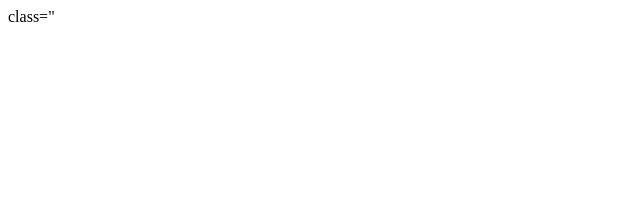
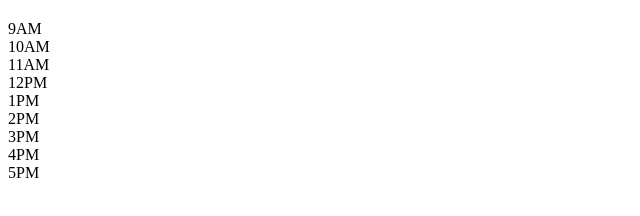
Before and after one commit to kferguson1/DayPlanner, a plain HTML site: page index.html in a window 1280 px wide. Shown: the whole page, without its empty margins (0-640 px from the left). Drawn offline with nearby package versions, Linux system fonts and the light colour scheme.

Commit message:
Added rows for Time of day

```diff
--- a/index.html
+++ b/index.html
@@ -9,11 +9,23 @@
     <script src="https://cdnjs.cloudflare.com/ajax/libs/jquery/3.2.1/jquery.min.js"></script>
 </head>
 <body>
-    <nav class="navbar">
-        <article>class="<Header>
-            <h1 id="navbar"
-        </Header></article>
-    </nav>
+    <div class='Planner-Container'>
+        <h2 class='date'></h2>
+        <div class='Planner'>
+            <div class='empty'></div>
+        </div>
+    </div>
+    <div class="times">
+        <div class="row row-1">9AM</div>
+        <div class="row row-1">10AM</div>
+        <div class="row row-1">11AM</div>
+        <div class="row row-1">12PM</div>
+        <div class="row row-1">1PM</div>
+        <div class="row row-1">2PM</div>
+        <div class="row row-1">3PM</div>
+        <div class="row row-1">4PM</div>
+        <div class="row row-1">5PM</div>
+    </div>
 
 
 </body>
```
